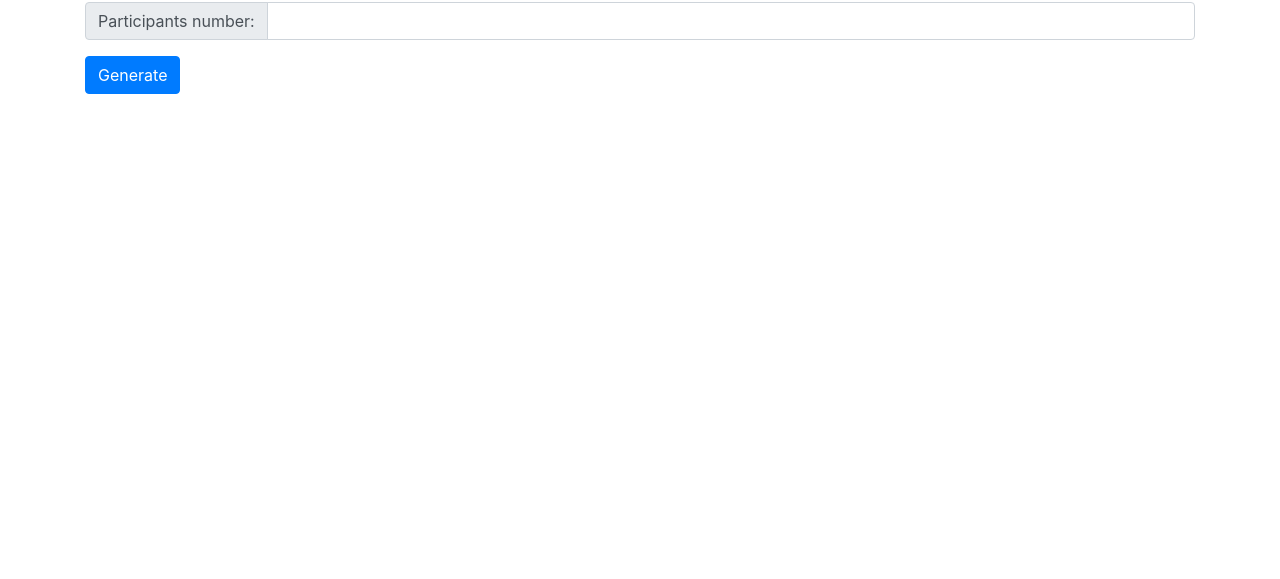
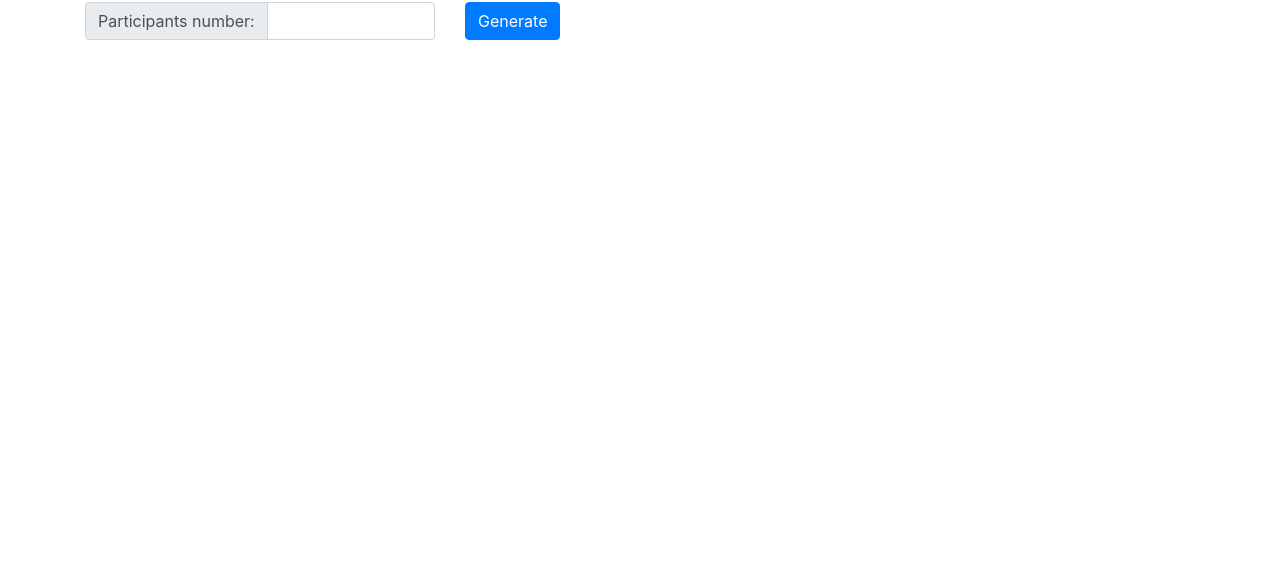
Before and after one commit to Radensuaso/Strive-Homework-M2D4, a plain HTML site: page index.html in a window 1280 px wide. Shown: the part 221-800 px from the top of the page. Drawn offline with nearby package versions, Linux system fonts and the light colour scheme.

Commit message:
adjusted the number generator too be shorter

```diff
--- a/index.html
+++ b/index.html
@@ -96,7 +96,7 @@
         <h2 class="my-3 mx-0">Add names to the pool</h2>
 
         <div id="generate-number" class="row">
-          <div class="input-group mb-3 col-12">
+          <div class="input-group mb-3 col-12 col-sm-6 col-md-4">
             <div class="input-group-prepend">
               <span class="input-group-text" id="inputGroup-sizing-default"
                 >Participants number:</span
```
